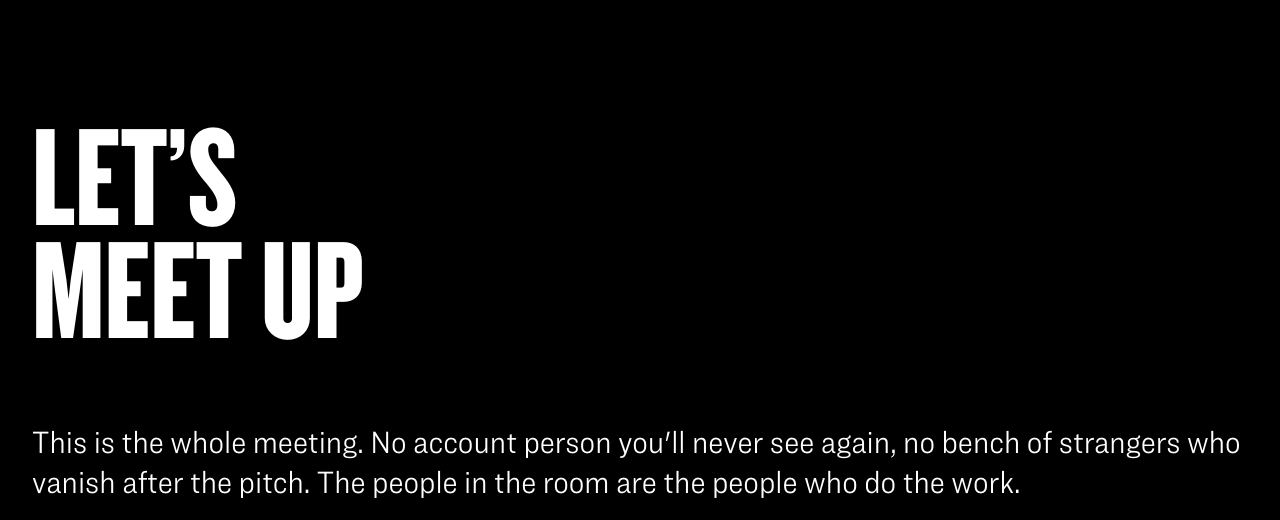
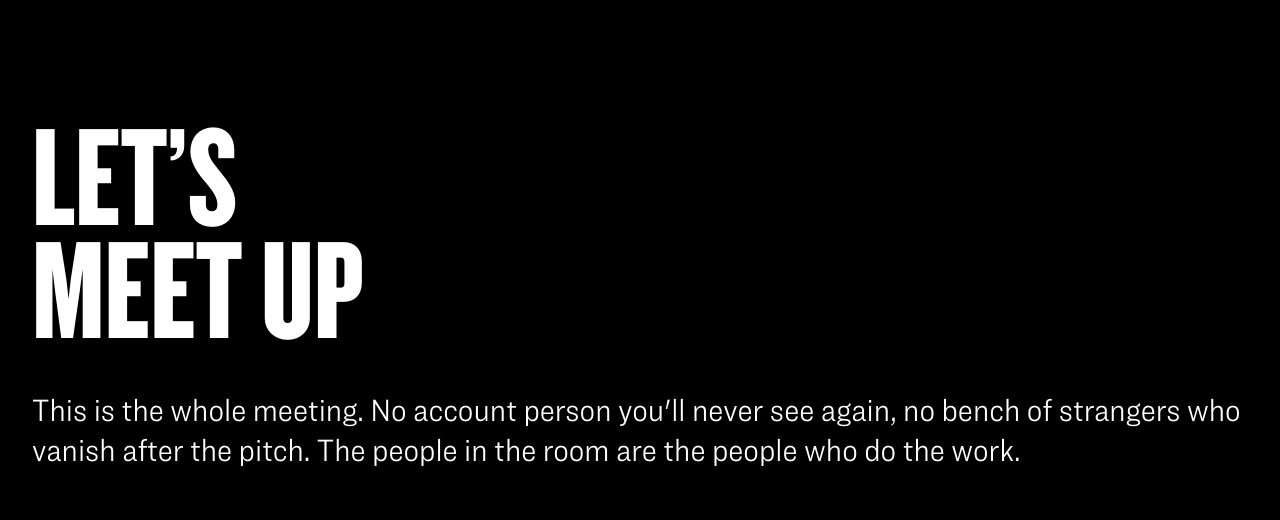
Before and after one commit to daviselen/website, a React (Vite) app: page /about in a window 1280 px wide. Shown: the part 1860-2380 px from the top of the page. Built offline with nearby package versions, Linux system fonts and the light colour scheme.

Commit message:
Decrease spacing between heading and text

```diff
--- a/src/pages/About.jsx
+++ b/src/pages/About.jsx
@@ -296,6 +296,7 @@ export default function About() {
         onClick={() => openOverlay(RETAIL_MAP)}
       />
       <section id="people" className="flex flex-col gap-1000 px-8 pt-1000 md:pt-3000">
+        <div className="flex flex-col gap-600">
           <HeadingReveal
             className="font-display text-5xl uppercase md:text-7xl lg:text-display-h3"
             text={`Let’s \nMeet Up`}
@@ -303,6 +304,7 @@ export default function About() {
           <TextReveal className="max-w-prose text-lg md:text-xl lg:text-pre-title"
             text="This is the whole meeting. No account person you'll never see again, no bench of strangers who vanish after the pitch. The people in the room are the people who do the work."
           />
+        </div>
         {/* grid-cols-4 at every width put 12 portrait tiles four-across on a
             phone (~80px tiles) — 2-up below md, real 4-up unchanged. */}
         <div className="grid grid-cols-2 gap-400 md:grid-cols-4">
```
Lines whose indentation alone changed are shown as unchanged.
